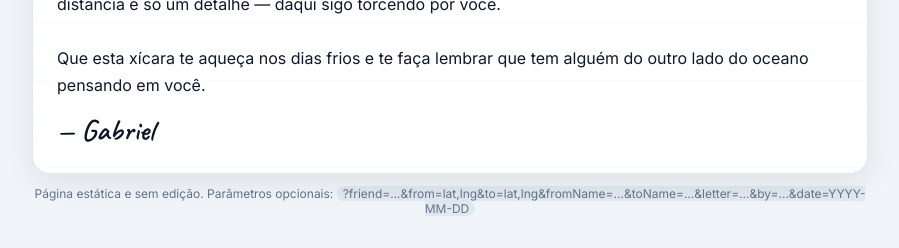
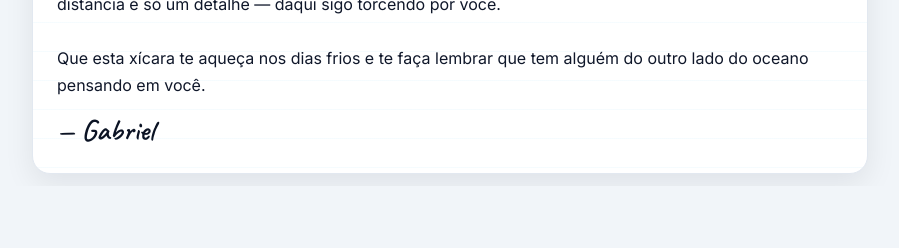
Before and after one commit to gabrielkeller/flying-cup, a plain HTML site: page mug/index.html in a window 1280 px wide. Shown: the part 714-962 px from the top of the page, without its empty margins (190-1089 px from the left). After the commit the page ends 900 px from the top, so only its background shows below. Drawn offline with nearby package versions, Linux system fonts and the light colour scheme.

Commit message:
Remove footer and code snippet from index.html
Removed footer section and associated code snippet.

```diff
--- a/mug/index.html
+++ b/mug/index.html
@@ -26,7 +26,6 @@
       footer{ text-align:center; color:#64748b; font-size:12px; margin: 12px 0 20px; }
       a{ color: var(--accent); text-decoration:none }
       a:hover{ text-decoration:underline }
-      .code{ background:#e2e8f0; border-radius:8px; padding:0 6px; }
     </style>
   </head>
   <body>
@@ -39,9 +38,7 @@
         <div class="letter" id="letter"></div>
         <div class="sign" id="sign">— Gabriel</div>
       </div>
-      <footer>
-        Página estática e sem edição. Parâmetros opcionais: <span class="code">?friend=...&from=lat,lng&to=lat,lng&fromName=...&toName=...&letter=...&by=...&date=YYYY-MM-DD</span>
-      </footer>
+
     </div>
 
     <script src="https://unpkg.com/leaflet@1.9.4/dist/leaflet.js" integrity="sha256-20nQCchB9co0qIjJZRGuk2/Z9VM+kNiyxNV1lvTlZBo=" crossorigin=""></script>
```
